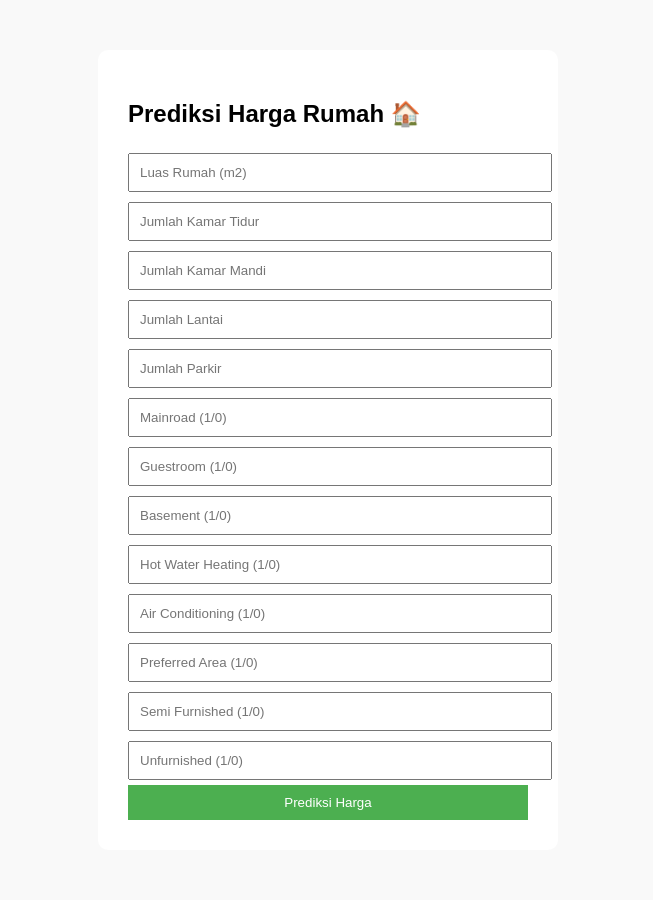
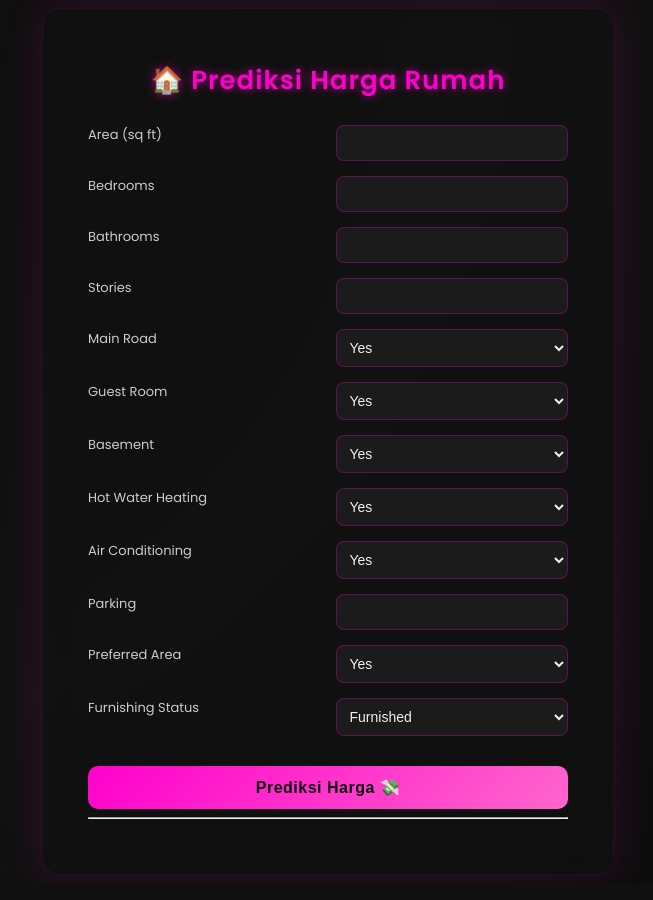
Before and after one commit to RisdaNurajizah/TA02-Regresi-Linear, a Flask app: page / in a window 1280 px wide. Shown: the whole page, without its empty margins (312-965 px from the left). Run offline with Flask 3, Linux system fonts and the light colour scheme; parts of the project's set-up code (start-up, migrations or seed data) failed here and were passed over.

Commit message:
update requirements and Procfile

```diff
--- a/app.py
+++ b/app.py
@@ -14,13 +14,28 @@ def home():
 @app.route('/predict', methods=['POST'])
 def predict():
     # Ambil nilai dari form
-    features = [float(x) for x in request.form.values()]
-    final_features = [np.array(features)]
+    form_values = []
+    for value in request.form.values():
+        if value.lower() == 'yes':
+            form_values.append(1.0)
+        elif value.lower() == 'no':
+            form_values.append(0.0)
+        elif value.lower() == 'furnished':
+            form_values.extend([1.0, 0.0])  # contoh encoding dummy
+        elif value.lower() == 'semi-furnished':
+            form_values.extend([0.0, 1.0])
+        elif value.lower() == 'unfurnished':
+            form_values.extend([0.0, 0.0])
+        else:
+            form_values.append(float(value))
+
+    # Ubah jadi array untuk model
+    final_features = [form_values]
 
     # Prediksi
     prediction = model.predict(final_features)
+    output = f"Rp {prediction[0]:,.2f}".replace(",", ".").replace(".", ",", 1)
 
-    output = round(prediction[0], 2)
 
     return render_template('index.html', prediction_text=f'Perkiraan harga rumah: {output}')
 
--- /dev/null
+++ b/requirements.txt
@@ -0,0 +1,6 @@
+Flask
+numpy
+pandas
+scikit-learn
+matplotlib
+gunicorn
--- /dev/null
+++ b/static/style.css
@@ -0,0 +1,94 @@
+@import url('https://fonts.googleapis.com/css2?family=Poppins:wght@400;600&display=swap');
+
+body {
+    font-family: 'Poppins', sans-serif;
+    background: radial-gradient(circle at top left, #0d0d0d, #121212, #0a0a0a);
+    color: #f0f0f0;
+    min-height: 100vh;
+    display: flex;
+    align-items: center;
+    justify-content: center;
+}
+
+.container {
+    background: rgba(18, 18, 18, 0.6);
+    padding: 35px 45px;
+    border-radius: 18px;
+    box-shadow: 0 0 40px rgba(255, 0, 204, 0.15);
+    width: 480px;
+    backdrop-filter: blur(15px);
+    border: 1px solid rgba(255, 0, 204, 0.1);
+    transition: all 0.4s ease;
+}
+
+.container:hover {
+    box-shadow: 0 0 60px rgba(255, 0, 204, 0.3);
+}
+
+h1 {
+    text-align: center;
+    margin-bottom: 25px;
+    font-size: 26px;
+    color: #ff00cc;
+    letter-spacing: 1px;
+    text-shadow: 0 0 10px rgba(255, 0, 204, 0.6);
+}
+
+.form-grid {
+    display: grid;
+    grid-template-columns: 1fr 1fr;
+    gap: 15px;
+}
+
+label {
+    font-weight: 500;
+    font-size: 13px;
+    color: #ccc;
+}
+
+input,
+select {
+    padding: 9px;
+    border: 1px solid rgba(255, 0, 204, 0.3);
+    border-radius: 8px;
+    background: rgba(30, 30, 30, 0.8);
+    color: #f0f0f0;
+    font-size: 14px;
+    outline: none;
+    transition: 0.3s;
+}
+
+input:focus,
+select:focus {
+    border-color: #ff00cc;
+    box-shadow: 0 0 10px rgba(255, 0, 204, 0.4);
+}
+
+button {
+    width: 100%;
+    margin-top: 30px;
+    padding: 12px;
+    font-size: 16px;
+    background: linear-gradient(135deg, #ff00cc, #ff66cc);
+    color: #0d0d0d;
+    border: none;
+    border-radius: 10px;
+    cursor: pointer;
+    font-weight: bold;
+    letter-spacing: 0.5px;
+    transition: 0.3s;
+}
+
+button:hover {
+    background: linear-gradient(135deg, #ff33cc, #ff00cc);
+    box-shadow: 0 0 25px rgba(255, 0, 204, 0.6);
+}
+
+p,
+h3 {
+    text-align: center;
+    margin-top: 20px;
+    font-size: 16px;
+    color: #ff00cc;
+    text-shadow: 0 0 10px rgba(255, 0, 204, 0.5);
+}
--- a/templates/index.html
+++ b/templates/index.html
@@ -1,63 +1,83 @@
 <!DOCTYPE html>
-<html>
+<html lang="en">
 
 <head>
-    <title>Prediksi Harga Rumah</title>
-    <style>
-        body {
-            font-family: Arial;
-            margin: 50px;
-            background: #f9f9f9;
-        }
-
-        .container {
-            background: white;
-            padding: 30px;
-            border-radius: 10px;
-            width: 400px;
-            margin: auto;
-        }
-
-        input {
-            width: 100%;
-            padding: 10px;
-            margin: 5px 0;
-        }
-
-        button {
-            background: #4CAF50;
-            color: white;
-            padding: 10px;
-            border: none;
-            width: 100%;
-        }
-    </style>
+    <meta charset="UTF-8">
+    <meta name="viewport" content="width=device-width, initial-scale=1.0">
+    <title>IMPLEMENTASI ALGORITMA REGRESI LINEAR UNTUK
+        MEMPREDIKSI HARGA RUMAH BERDASARKAN FITUR-FITUR
+        PADA DATASET HOUSING PRICES</title>
+    <link rel="stylesheet" href="{{ url_for('static', filename='style.css') }}">
 </head>
 
 <body>
     <div class="container">
-        <h2>Prediksi Harga Rumah 🏠</h2>
-        <form action="/predict" method="post">
-            <input type="text" name="area" placeholder="Luas Rumah (m2)" required><br>
-            <input type="text" name="bedrooms" placeholder="Jumlah Kamar Tidur" required><br>
-            <input type="text" name="bathrooms" placeholder="Jumlah Kamar Mandi" required><br>
-            <input type="text" name="stories" placeholder="Jumlah Lantai" required><br>
-            <input type="text" name="parking" placeholder="Jumlah Parkir" required><br>
-            <input type="text" name="mainroad" placeholder="Mainroad (1/0)" required><br>
-            <input type="text" name="guestroom" placeholder="Guestroom (1/0)" required><br>
-            <input type="text" name="basement" placeholder="Basement (1/0)" required><br>
-            <input type="text" name="hotwaterheating" placeholder="Hot Water Heating (1/0)" required><br>
-            <input type="text" name="airconditioning" placeholder="Air Conditioning (1/0)" required><br>
-            <input type="text" name="prefarea" placeholder="Preferred Area (1/0)" required><br>
-            <input type="text" name="semi_furnished" placeholder="Semi Furnished (1/0)" required><br>
-            <input type="text" name="unfurnished" placeholder="Unfurnished (1/0)" required><br>
-            <button type="submit" class="btn btn-success">Prediksi Harga</button>
+        <h1>🏠 Prediksi Harga Rumah</h1>
+        <form action="/predict" method="POST">
+            <div class="form-grid">
+                <label>Area (sq ft)</label>
+                <input type="number" name="area" required>
+
+                <label>Bedrooms</label>
+                <input type="number" name="bedrooms" required>
+
+                <label>Bathrooms</label>
+                <input type="number" name="bathrooms" required>
+
+                <label>Stories</label>
+                <input type="number" name="stories" required>
+
+                <label>Main Road</label>
+                <select name="mainroad">
+                    <option value="yes">Yes</option>
+                    <option value="no">No</option>
+                </select>
+
+                <label>Guest Room</label>
+                <select name="guestroom">
+                    <option value="yes">Yes</option>
+                    <option value="no">No</option>
+                </select>
+
+                <label>Basement</label>
+                <select name="basement">
+                    <option value="yes">Yes</option>
+                    <option value="no">No</option>
+                </select>
+
+                <label>Hot Water Heating</label>
+                <select name="hotwaterheating">
+                    <option value="yes">Yes</option>
+                    <option value="no">No</option>
+                </select>
+
+                <label>Air Conditioning</label>
+                <select name="airconditioning">
+                    <option value="yes">Yes</option>
+                    <option value="no">No</option>
+                </select>
+
+                <label>Parking</label>
+                <input type="number" name="parking" required>
+
+                <label>Preferred Area</label>
+                <select name="prefarea">
+                    <option value="yes">Yes</option>
+                    <option value="no">No</option>
+                </select>
+
+                <label>Furnishing Status</label>
+                <select name="furnishingstatus">
+                    <option value="furnished">Furnished</option>
+                    <option value="semi-furnished">Semi-Furnished</option>
+                    <option value="unfurnished">Unfurnished</option>
+                </select>
+            </div>
+            <button type="submit">Prediksi Harga 💸</button>
         </form>
 
-        {% if prediction_text %}
+        <hr>
         <h3>{{ prediction_text }}</h3>
-        {% endif %}
-
     </div>
 </body>
 
```
Also changed, not shown: 1 other file.
